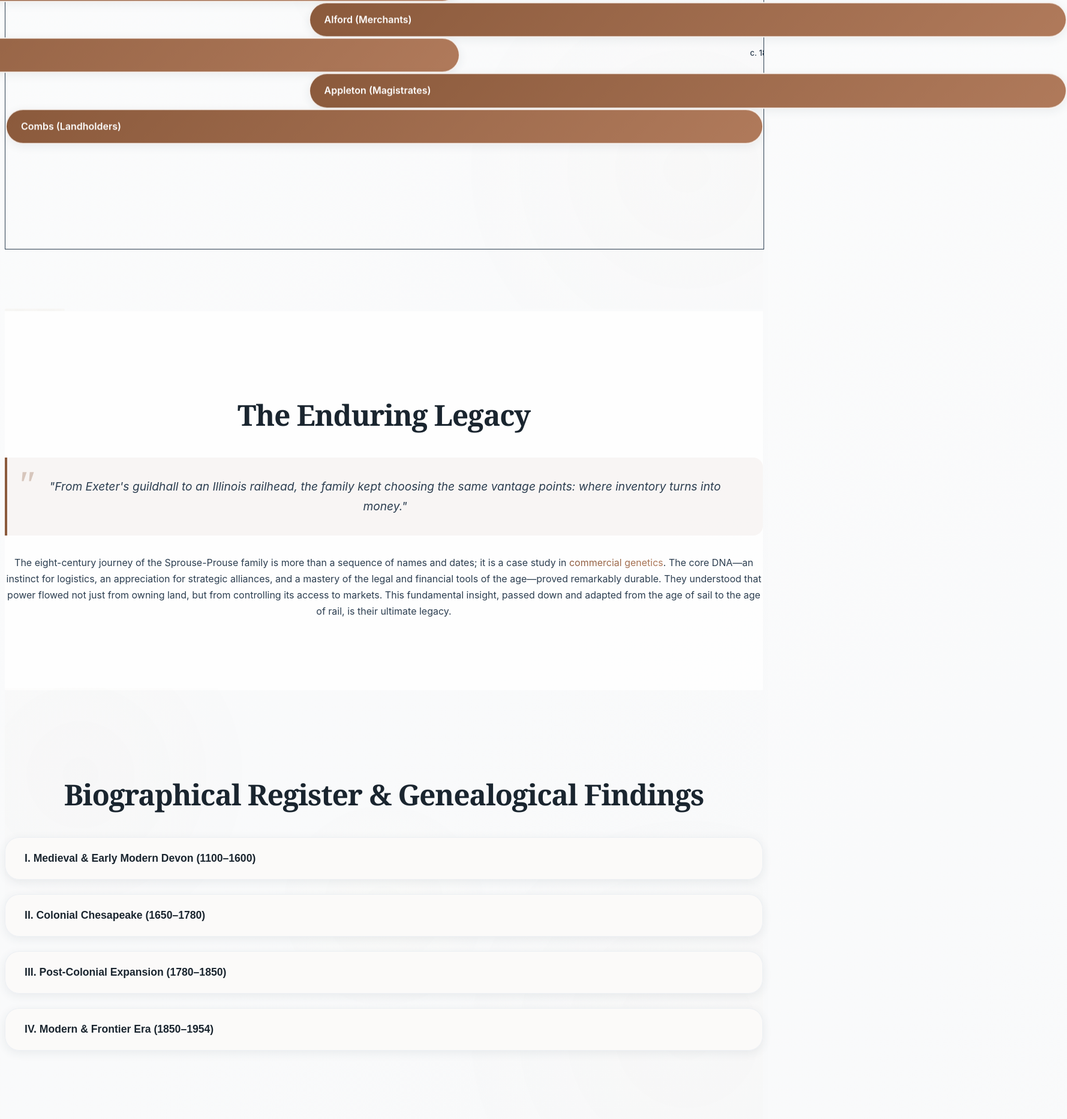
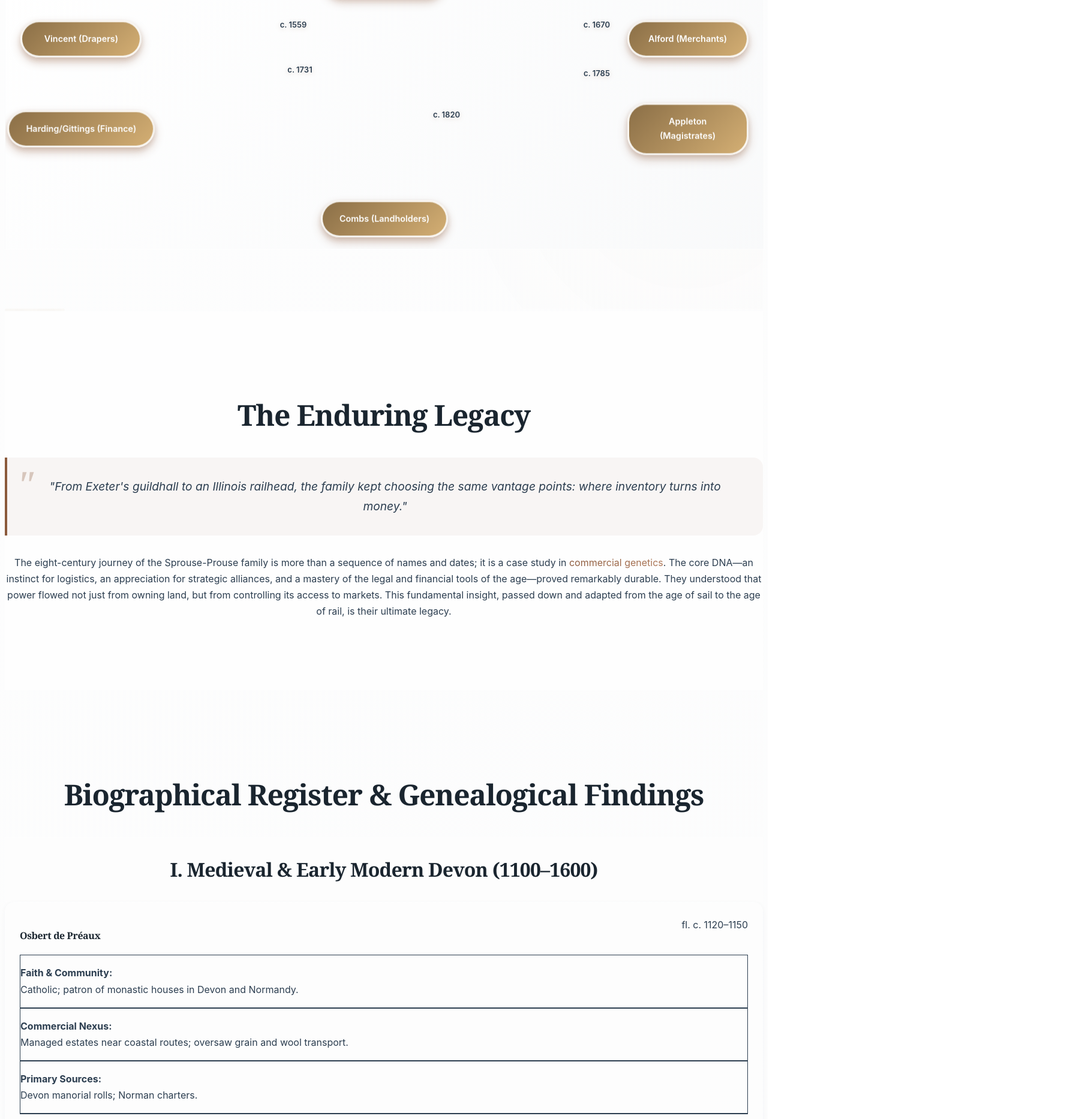
Before and after one commit to jasonsprouse/Sprouse-Prouse-Prous-Prouz-Prowse-Preaux-Family-Research, a Next.js app: page / in a window 1280 px wide. Shown: the part 4400-6266 px from the top of the page at 60% size, 1779 px wide, since content can reach past the window. Built offline with nearby package versions, Linux system fonts and the light colour scheme.

Commit message:
Transform website into award-winning professional design with improved UX
Co-authored-by: jasonsprouse <45827932+jasonsprouse@users.noreply.github.com>

```diff
--- a/src/app/globals.css
+++ b/src/app/globals.css
@@ -483,28 +483,34 @@ h3 {
 
 .family-node {
   position: absolute;
-  background: var(--gradient-primary);
+  background: linear-gradient(135deg, #8b6f47 0%, #d4af74 100%);
   color: white;
-  padding: 0.875rem 1.5rem;
+  padding: 1rem 1.75rem;
   border-radius: 2rem;
   font-weight: 600;
-  box-shadow: var(--shadow-md);
-  border: 2px solid rgba(255, 255, 255, 0.9);
+  font-size: 0.9rem;
+  box-shadow:
+    0 8px 16px rgba(139, 90, 60, 0.3),
+    0 4px 8px rgba(139, 90, 60, 0.2),
+    inset 0 1px 0 rgba(255, 255, 255, 0.2);
+  border: 3px solid rgba(255, 255, 255, 0.9);
   transition: all var(--transition-normal);
   cursor: pointer;
   backdrop-filter: blur(10px);
   z-index: 10;
-  position: relative;
+  text-align: center;
+  min-width: 140px;
+  transform-origin: center;
 }
 
 .family-node::before {
   content: '';
   position: absolute;
-  top: -2px;
-  left: -2px;
-  right: -2px;
-  bottom: -2px;
-  background: var(--gradient-accent);
+  top: -3px;
+  left: -3px;
+  right: -3px;
+  bottom: -3px;
+  background: linear-gradient(135deg, #d4af74 0%, #f4d03f 50%, #d4af74 100%);
   border-radius: 2rem;
   z-index: -1;
   opacity: 0;
@@ -512,8 +518,12 @@ h3 {
 }
 
 .family-node.highlight {
-  transform: scale(1.1);
-  box-shadow: var(--shadow-lg);
+  transform: scale(1.15);
+  box-shadow:
+    0 12px 24px rgba(139, 90, 60, 0.4),
+    0 8px 16px rgba(139, 90, 60, 0.3),
+    inset 0 1px 0 rgba(255, 255, 255, 0.3);
+  background: linear-gradient(135deg, #d4af74 0%, #f4d03f 100%);
 }
 
 .family-node.highlight::before {
@@ -522,7 +532,7 @@ h3 {
 
 .family-node.fade {
   opacity: 0.3;
-  transform: scale(0.95);
+  transform: scale(0.9);
 }
 
 /* Enhanced Timeline */
@@ -734,17 +744,17 @@ h3 {
 
 /* Enhanced Alliance Lines */
 .alliance-line {
-  stroke: url(#gradient-line);
+  stroke: url(#connectionGradient);
   stroke-width: 3;
-  opacity: 0.7;
+  opacity: 0.8;
   transition: all var(--transition-normal);
   filter: drop-shadow(0 2px 4px rgba(139, 90, 60, 0.2));
 }
 
 .alliance-line.highlight {
   opacity: 1;
-  stroke-width: 4;
-  filter: drop-shadow(0 4px 8px rgba(139, 90, 60, 0.3));
+  stroke-width: 5;
+  filter: drop-shadow(0 4px 8px rgba(139, 90, 60, 0.4));
 }
 
 .alliance-line.fade {
@@ -755,10 +765,10 @@ h3 {
 .alliance-label {
   fill: var(--color-text);
   font-size: 13px;
-  font-weight: 500;
+  font-weight: 600;
   text-anchor: middle;
   transition: all var(--transition-normal);
-  filter: drop-shadow(0 1px 2px rgba(255, 255, 255, 0.8));
+  filter: drop-shadow(0 1px 2px rgba(255, 255, 255, 0.9)) drop-shadow(0 1px 3px rgba(139, 90, 60, 0.2));
 }
 
 .alliance-label.fade {
--- a/src/app/page.tsx
+++ b/src/app/page.tsx
@@ -194,70 +194,79 @@ export default function Home() {
         </div>
       </section>
 
-      {/* Appendix / Biographical Register */}
-      <section id="appendix" className="content-section bg-bg-secondary">
+      {/* Biographical Register */}
+      <section id="register" className="content-section bg-bg-secondary">
         <div className="container mx-auto px-6 reveal">
           <h2 className="text-3xl md:text-4xl font-bold text-center mb-16 font-serif text-heading">
             Biographical Register & Genealogical Findings
           </h2>
-          <div className="max-w-4xl mx-auto">
+          <div className="max-w-6xl mx-auto">
             {siteData.biographicalData.map((era, eraIndex) => (
-              <div key={eraIndex} className="accordion-section">
-                <button
-                  className="accordion-button w-full text-left"
-                  onClick={(e) => {
-                    const button = e.currentTarget
-                    const content = button.nextElementSibling as HTMLElement
-                    const isActive = button.classList.contains('active')
-
-                    // Close all other accordions
-                    document.querySelectorAll('.accordion-button.active').forEach(btn => {
-                      if (btn !== button) {
-                        btn.classList.remove('active')
-                        const btnContent = btn.nextElementSibling as HTMLElement
-                        if (btnContent) {
-                          btnContent.classList.remove('active')
-                        }
-                      }
-                    })
-
-                    button.classList.toggle('active')
-                    if (content) {
-                      content.classList.toggle('active')
-                    }
-                  }}
-                  data-location-id={era.locationId}
-                >
+              <div key={eraIndex} className="era-section mb-16">
+                <div className="era-header glass rounded-2xl p-6 mb-8 text-center">
+                  <h3 className="text-2xl font-bold text-heading font-serif mb-2">
                     {era.era}
-                </button>
-                <div className="accordion-content">
-                  <div className="grid gap-6">
+                  </h3>
+                  <div className="w-24 h-1 bg-gradient-to-r from-primary to-primary-light mx-auto rounded-full"></div>
+                </div>
+                <div className="grid gap-8 lg:grid-cols-2">
                   {era.people.map((person, personIndex) => (
-                      <div key={personIndex} className="person-card">
-                        <div className="flex justify-between items-start mb-3">
-                          <h4 className="person-name">{person.name}</h4>
-                          <span className="person-dates">{person.dates}</span>
+                    <div key={personIndex} className="person-card glass rounded-2xl p-6 hover:shadow-xl transition-all duration-300 hover:scale-[1.02]">
+                      <div className="flex justify-between items-start mb-4">
+                        <h4 className="text-xl font-bold text-heading font-serif">{person.name}</h4>
+                        <span className="text-sm text-white font-semibold bg-primary px-3 py-1 rounded-full shadow-sm">{person.dates}</span>
                       </div>
-                        <div className="grid md:grid-cols-2 gap-4 text-sm mb-4">
-                          <div className="space-y-2">
-                            <p className="text-text"><strong className="text-primary">Faith & Community:</strong> {person.faith}</p>
-                            <p className="text-text"><strong className="text-primary">Commercial Nexus:</strong> {person.nexus}</p>
+                      <div className="space-y-4 text-sm mb-4">
+                        <div className="bg-white/60 backdrop-blur-sm rounded-lg p-4 border border-primary/10">
+                          <p className="text-text">
+                            <strong className="text-primary flex items-center mb-2">
+                              <span className="w-2 h-2 bg-primary rounded-full mr-2"></span>
+                              Faith & Community:
+                            </strong>
+                            {person.faith}
+                          </p>
                         </div>
-                          <div>
-                            <p className="text-text"><strong className="text-primary">Primary Sources:</strong> {person.sources}</p>
+                        <div className="bg-white/60 backdrop-blur-sm rounded-lg p-4 border border-primary/10">
+                          <p className="text-text">
+                            <strong className="text-primary flex items-center mb-2">
+                              <span className="w-2 h-2 bg-primary rounded-full mr-2"></span>
+                              Commercial Nexus:
+                            </strong>
+                            {person.nexus}
+                          </p>
+                        </div>
+                        <div className="bg-white/60 backdrop-blur-sm rounded-lg p-4 border border-primary/10">
+                          <p className="text-text">
+                            <strong className="text-primary flex items-center mb-2">
+                              <span className="w-2 h-2 bg-primary rounded-full mr-2"></span>
+                              Primary Sources:
+                            </strong>
+                            {person.sources}
+                          </p>
                         </div>
                       </div>
                       {person.genealogicalEvidence && (
-                          <div>
-                            <h5 className="font-semibold mb-3 text-heading">Genealogical Evidence:</h5>
-                            <div className="space-y-2">
+                        <div className="border-t border-primary/20 pt-4">
+                          <h5 className="font-bold mb-4 text-heading flex items-center">
+                            <svg className="w-4 h-4 text-primary mr-2" fill="none" stroke="currentColor" viewBox="0 0 24 24">
+                              <path strokeLinecap="round" strokeLinejoin="round" strokeWidth={2} d="M9 12h6m-6 4h6m2 5H7a2 2 0 01-2-2V5a2 2 0 012-2h5.586a1 1 0 01.707.293l5.414 5.414a1 1 0 01.293.707V19a2 2 0 01-2 2z" />
+                            </svg>
+                            Genealogical Evidence:
+                          </h5>
+                          <div className="space-y-3">
                             {person.genealogicalEvidence.map((evidence, evidenceIndex) => (
                               <button
                                 key={evidenceIndex}
-                                  className="evidence-button"
+                                className="evidence-button w-full text-left p-4 bg-white/80 hover:bg-primary/10 border border-primary/20 rounded-lg transition-all duration-200 hover:scale-[1.01] hover:shadow-md group"
                                 onClick={() => openModal(evidence.type, evidence.sourceImage, evidence.sourceTranscript)}
                               >
-                                  <strong className="text-primary">{evidence.type}:</strong> <span className="text-text">{evidence.detail}</span>
+                                <div className="flex items-start">
+                                  <div className="w-2 h-2 bg-primary rounded-full mt-2 mr-3 group-hover:scale-125 transition-transform"></div>
+                                  <div>
+                                    <strong className="text-primary block mb-1">{evidence.type}:</strong>
+                                    <span className="text-text text-sm leading-relaxed">{evidence.detail}</span>
+                                  </div>
+                                </div>
                               </button>
                             ))}
                           </div>
@@ -265,7 +274,6 @@ export default function Home() {
                       )}
                     </div>
                   ))}
-                  </div>
                 </div>
               </div>
             ))}
--- a/src/components/RelationshipGraph/RelationshipGraph.tsx
+++ b/src/components/RelationshipGraph/RelationshipGraph.tsx
@@ -145,8 +145,20 @@ export function RelationshipGraph({ allianceData, className = '' }: Relationship
       <h3 className="text-2xl font-bold font-serif mb-4">Relationship Web</h3>
       <div
         ref={containerRef}
-        className="relative min-h-[500px] w-full bg-white border border-card-border rounded-lg p-8"
+        className="relative min-h-[500px] w-full glass rounded-lg p-8 overflow-hidden"
+        style={{ background: 'linear-gradient(135deg, rgba(255,255,255,0.9) 0%, rgba(248,249,250,0.9) 100%)' }}
       >
+        {/* Background Pattern */}
+        <div
+          className="absolute inset-0 opacity-5"
+          style={{
+            backgroundImage: `
+              radial-gradient(circle at 20% 20%, rgba(139, 90, 60, 0.3) 0%, transparent 30%),
+              radial-gradient(circle at 80% 80%, rgba(212, 165, 116, 0.3) 0%, transparent 30%),
+              radial-gradient(circle at 40% 60%, rgba(139, 90, 60, 0.2) 0%, transparent 20%)
+            `
+          }}
+        ></div>
         <svg
           ref={svgRef}
           width="100%"
@@ -157,7 +169,17 @@ export function RelationshipGraph({ allianceData, className = '' }: Relationship
             left: 0,
             pointerEvents: 'none'
           }}
-        />
+        >
+          <defs>
+            <linearGradient id="connectionGradient" x1="0%" y1="0%" x2="100%" y2="100%">
+              <stop offset="0%" style={{ stopColor: '#8b6f47', stopOpacity: 0.8 }} />
+              <stop offset="100%" style={{ stopColor: '#d4af74', stopOpacity: 0.6 }} />
+            </linearGradient>
+            <filter id="dropShadow">
+              <feDropShadow dx="2" dy="2" stdDeviation="3" floodColor="#8b6f47" floodOpacity="0.3"/>
+            </filter>
+          </defs>
+        </svg>
       </div>
     </div>
   );
```
Also changed, not shown: src/app/layout.tsx (+1 -9 lines), src/components/Map/Map.tsx (+24 -28 lines). Lines whose indentation alone changed are shown as unchanged.
